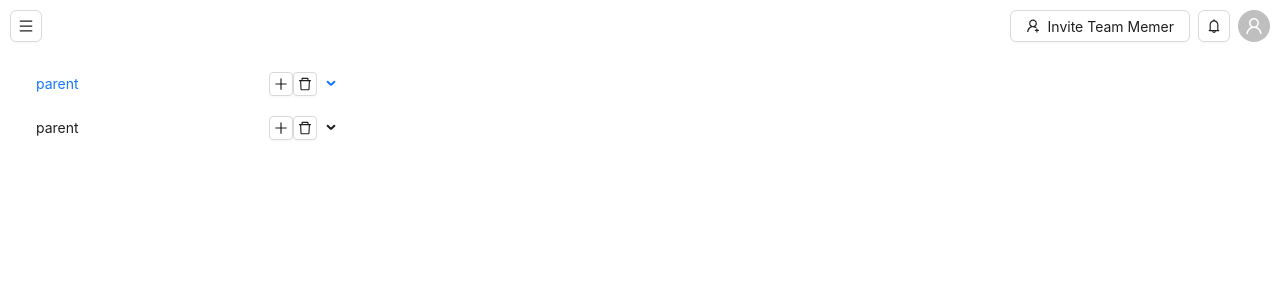
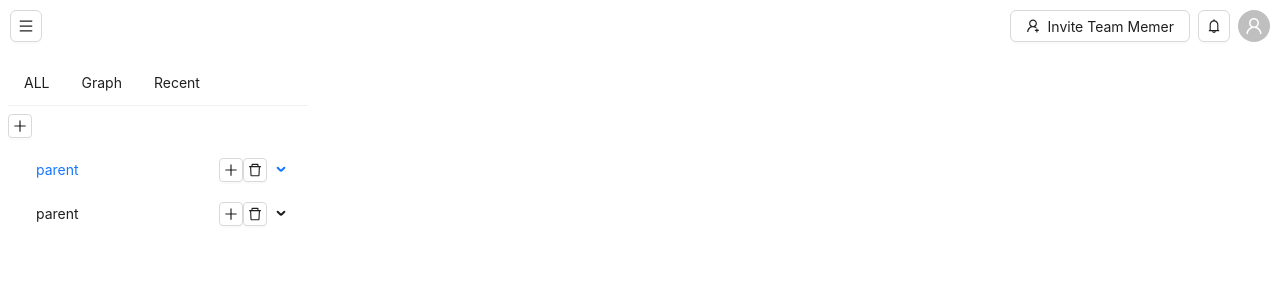
Before and after one commit to DaddyGasCoin/lrnr-assignment, a React (Vite) app: page / in a window 1280 px wide. Shown: the top 300 px of the page. Built offline with nearby package versions, Linux system fonts and the light colour scheme.

Commit message:
Add controll to add new node

```diff
--- a/Components/Menu.jsx
+++ b/Components/Menu.jsx
@@ -2,6 +2,7 @@
 import { Menu, Tooltip, Button, Input, Popover, Form, Checkbox } from 'antd';
 import { PlusOutlined, CheckCircleOutlined, DeleteOutlined } from '@ant-design/icons'
 import { useState } from 'react';
+import { navItems } from './menucomponents/menuNavItems';
 
 function SidebarItems(props) {
    const { data, manageData, nodeHandler } = props;
@@ -9,6 +10,7 @@ function SidebarItems(props) {
 
    //Popup to add new node in menue
    const [form] = Form.useForm()
+
    const onFinish = (values) => {
       const title = values.title
       form.resetFields()
@@ -20,6 +22,7 @@ function SidebarItems(props) {
          manageData(key, title)
       }
    };
+
    const addItemForm = (
       <div>
          <Form
@@ -72,13 +75,9 @@ function SidebarItems(props) {
                   key={item.key}
                   title={
                      // Displays Node name and buttons to add or delete node
-                     <div style={{
-                        display: 'flex', flexDirection: 'row', gap: '10px',
-                        alignItems: "center", justifyContent: "space-between",
-                        marginRight: '3px'
-                     }} onClick={(() => nodeHandler(item.key))}>
+                     <div className='key-container' onClick={(() => nodeHandler(item.key))}>
                         <span>{item.title}</span>
-                        <div className="">
+                        <div>
                            <Tooltip title="Add item">
                               <Popover content={addItemForm} placement="right" trigger="click">
                                  <Button icon={<PlusOutlined />} size='small'
@@ -88,6 +87,7 @@ function SidebarItems(props) {
                                     }} />
                               </Popover>
                            </Tooltip>
+
                            <Tooltip title="Delete node">
                               <Popover content={addItemForm} placement="right" trigger="click">
                                  <Button icon={<DeleteOutlined />} size='small'
@@ -97,9 +97,8 @@ function SidebarItems(props) {
                                     }} />
                               </Popover>
                            </Tooltip>
+
                         </div>
-
-
                      </div>
                   }
                >
@@ -110,11 +109,7 @@ function SidebarItems(props) {
 
          return (
             <Menu.Item key={item.key}>
-               <div style={{
-                  display: 'flex', flexDirection: 'row', gap: '10px',
-                  alignItems: "center", justifyContent: "space-between",
-                  marginRight: '3px'
-               }} onClick={(() => nodeHandler(item.key))}>
+               <div className="key-container" onClick={(() => nodeHandler(item.key))}>
                   <span>{item.title}</span>
                   <Tooltip title="Delete node">
                      <Popover content={addItemForm} placement="right" trigger="click">
@@ -132,14 +127,27 @@ function SidebarItems(props) {
    }
 
    return (
+      <div className='menu-container'>
+         <Menu mode="horizontal" items={navItems} style={{ width: '300px' }} />
+         <Tooltip title="Add item">
+            <Popover content={addItemForm} placement="right" trigger="click">
+               <Button icon={<PlusOutlined />} size='small'
+                  onClick={(e) => {
+                     e.stopPropagation();
+                     setKey('baseNode')
+                  }} />
+            </Popover>
+         </Tooltip>
          <Menu mode="inline"
             defaultSelectedKeys={['1']}
             defaultOpenKeys={['sub1']}
             style={{
-            maxHeight: '95vh', borderRight: 0, width: '350px', overflow: 'auto'
+               maxHeight: '95vh', borderRight: 0, width: '300px', overflow: 'auto'
             }}>
             {renderMenu(data)}
          </Menu>
+      </div>
+
    );
 }
 
--- /dev/null
+++ b/Components/menucomponents/menuNavItems.js
@@ -0,0 +1,16 @@
+const navItems = [
+    {
+        label: 'ALL',
+        key: 'all',
+    },
+    {
+        label: 'Graph',
+        key: 'graph',
+    },
+    {
+        label: 'Recent',
+        key: 'recent',
+    }
+];
+
+export { navItems }
--- a/src/App.jsx
+++ b/src/App.jsx
@@ -57,9 +57,7 @@ function App() {
 
   return (
     <div className="App h-screen">
-      {/* <div className="h-5 bg-slate-500"> */}
       <DisplayHeader />
-      {/* </div> */}
       <div className="flex flex-row p-2 ">
         <SidebarItems data={tree} manageData={manageData} nodeHandler={viewNodeHandler} />
         {viewNode ? <ShowNodeContent id={viewNode} /> : null}
--- a/src/index.css
+++ b/src/index.css
@@ -38,4 +38,15 @@
 .menu-container {
     display: flex;
     flex-direction: column;
+    gap: 8px
 }
+
+.key-container {
+    display: flex;
+    flex-direction: row;
+    gap: 10px;
+    align-items: center;
+    justify-content: space-between;
+    margin-right: 3px;
+
+}
--- a/util/manageTree.js
+++ b/util/manageTree.js
@@ -20,6 +20,10 @@ const recurseTree = (tree, key, newNode) => {
 }
 
 const addNode = (tree, key, newNode) => {
+    if (key === 'baseNode') {
+        tree.push(newNode)
+        return tree
+    }
     return tree.map(obj => recurseTree(obj, key, newNode));
 }
 
```
Lines whose indentation alone changed are shown as unchanged.
